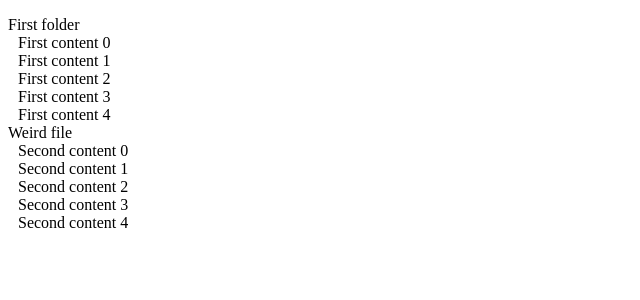
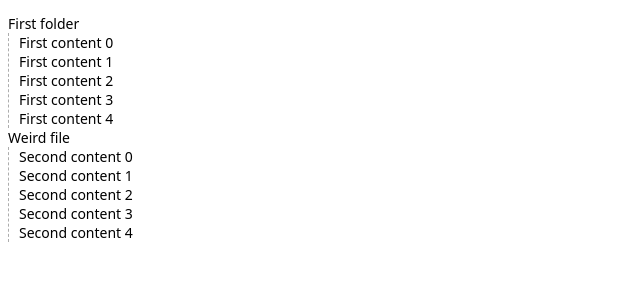
Before and after one commit to ikeohachidi/vue-tree, a Vue app: page / in a window 1280 px wide. Shown: the top 300 px of the page, without its empty margins (0-640 px from the left). Built offline with nearby package versions, Linux system fonts and the light colour scheme.

Commit message:
feat: add border and dnd prop

```diff
--- a/src/components/tree/tree.vue
+++ b/src/components/tree/tree.vue
@@ -12,7 +12,13 @@
                 {{ node.name }}
             </slot>
 
-            <tree v-model="node.children" :style="{ paddingLeft: getIndentLevel }">
+            <tree
+                v-if="node.children"
+                v-model="node.children"
+                :indent-level="indentLevel"
+                :border="border"
+                :style="{ paddingLeft: getIndentLevel, ...nodeBorder }"
+            >
                 <template v-for="(_, slot) of $slots" v-slot:[slot]="props">
                     <slot :name="slot" v-bind="props"/>
                 </template>
@@ -22,9 +28,9 @@
 </template>
 
 <script lang='ts'>
-import { defineComponent, PropType, ref } from 'vue';
+import { defineComponent, PropType } from 'vue';
 
-import { treeItem } from '@/types/tree';
+import { treeItem, borderConfig, borderDefault } from '../../types/tree';
 import Inspector from './inspector';
 
 export default defineComponent({
@@ -36,7 +42,14 @@ export default defineComponent({
             default: 10,
             type: Number
         },
-        treeNode: Object
+        border: {
+            default: () => ({ ...borderDefault }),
+            type: Object as PropType<borderConfig>
+        },
+        allowDragNDrop: {
+            default: false,
+            type: Boolean
+        }
     },
     emits: {
         ['update:modelValue'](value: treeItem[]) {
@@ -47,20 +60,31 @@ export default defineComponent({
         nodes(): treeItem[] {
             return this.modelValue as treeItem[];
         },
+        nodeBorder(): {[cssProperties: string]: string} {
+            const border = {
+                width: this.border.width || borderDefault.width,
+                type: this.border.type || borderDefault.type,
+                color: this.border.color || borderDefault.color,
+            }
+
+            return {
+                borderLeft: `${border.width}px ${border.type} ${border.color}`
+            }
+        },
         getIndentLevel(): string {
             return `${this.indentLevel}px`
         },
     },
     methods: {
         onDragNode(node: treeItem, event: DragEvent): void {
-            if (event.dataTransfer) {
+            if (event.dataTransfer && this.allowDragNDrop) {
                 event.dataTransfer.setData('text/plain', JSON.stringify(node));
 
                 Inspector.updateActiveNode({ nodeList: this.modelValue, activeChild: node })
             }
         },
         onDropNode(dropLocation: treeItem, event: DragEvent): void {
-            if (event.dataTransfer) {
+            if (event.dataTransfer && this.allowDragNDrop) {
                 const droppedNode = JSON.parse(event.dataTransfer.getData('text/plain')) as treeItem;
 
                 if (!dropLocation || !droppedNode) {
@@ -90,5 +114,7 @@ export default defineComponent({
 ul {
     padding: 0;
     list-style: none;
+    font-size: 14px;
+    font-family: system-ui, -apple-system, BlinkMacSystemFont, 'Segoe UI', Roboto, Oxygen, Ubuntu, Cantarell, 'Open Sans', 'Helvetica Neue', sans-serif;
 }
 </style>
--- a/src/types/tree.ts
+++ b/src/types/tree.ts
@@ -4,3 +4,17 @@ export interface treeItem {
     validator?: (draggedNode: treeItem, dropLocation: treeItem) => boolean;
     [otherProperties: string]: any;
 }
+
+export interface borderConfig {
+    show: boolean;
+    type: 'dashed' | 'solid';
+    color: string;
+    width: number;
+}
+
+export const borderDefault: borderConfig = {
+    show: false,
+    type: 'dashed',
+    color: '#adadad',
+    width: 1
+}
```
